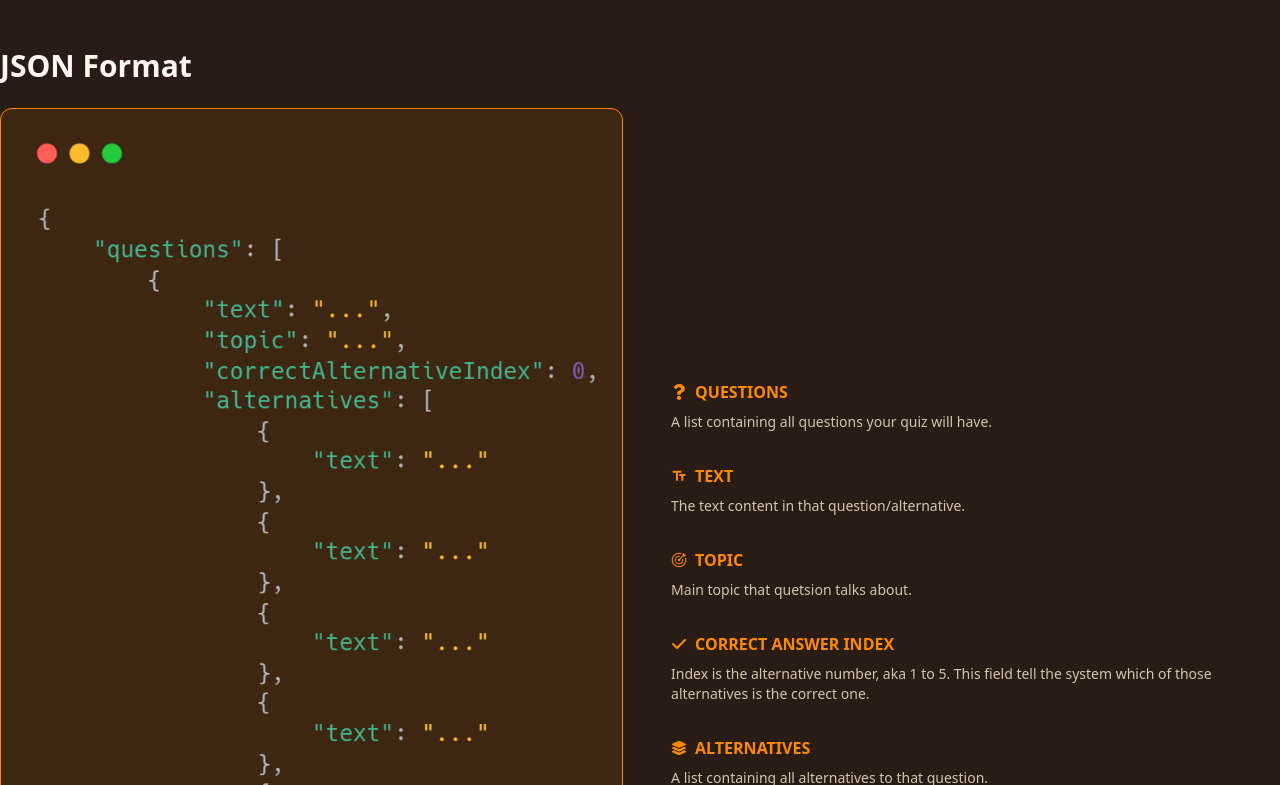
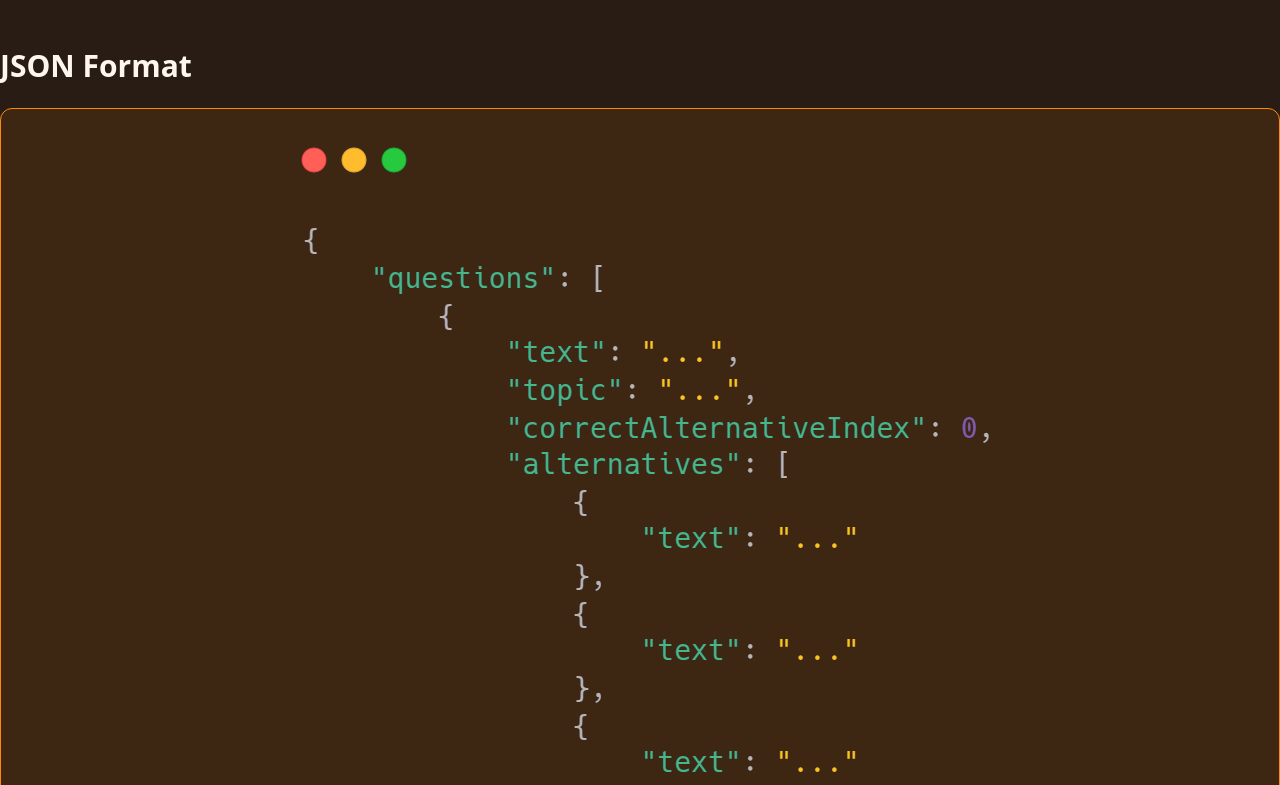
Before and after one commit to Dedo-Finger2/quizson-react, a React (Vite) app: page / in a window 1280 px wide. Shown: the part 1335-2120 px from the top of the page. Built offline with nearby package versions, Linux system fonts and the light colour scheme.

Commit message:
Makes JSONFormat Component flex-col

```diff
--- a/src/components/JSONFormat/index.tsx
+++ b/src/components/JSONFormat/index.tsx
@@ -53,7 +53,7 @@ function JSONFormat() {
       <h1 className="text-orange-50 font-bold text-3xl" id="JSONFormat">
         JSON Format
       </h1>
-      <div className="flex gap-12 text-orange-50">
+      <div className="flex flex-col gap-12 text-orange-50">
         {/* Code Image */}
         <div className="flex flex-col gap-2">
           <div className="bg-orange-400/10 border border-orange-400 p-4 flex items-center justify-center rounded-xl">
```
